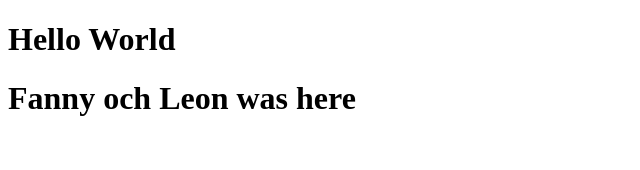
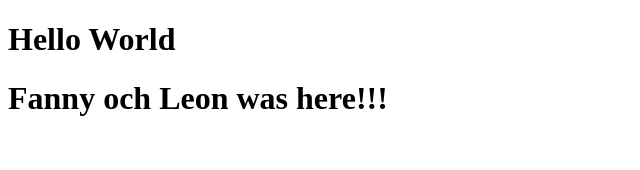
Before and after one commit to fredrik97nilsson/developsio, a JavaScript app: page / in a window 1280 px wide. Shown: the top 170 px of the page, without its empty margins (0-640 px from the left). Built offline with nearby package versions, Linux system fonts and the light colour scheme; the HTML template or start-up script is replaced by a standard one.

Commit message:
Update App.js

```diff
--- a/src/App.js
+++ b/src/App.js
@@ -3,7 +3,7 @@ function App() {
   return (
     <div className="App">
       <h1>Hello World</h1>
-      <h1>Fanny och Leon was here</h1>
+      <h1>Fanny och Leon was here!!!</h1>
     </div>
   );
 }
```
